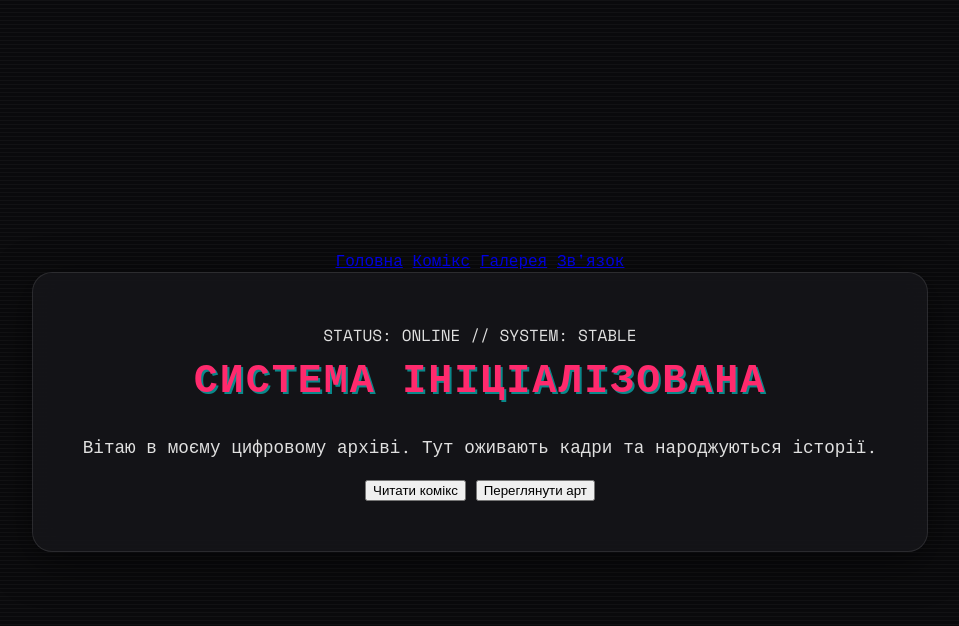
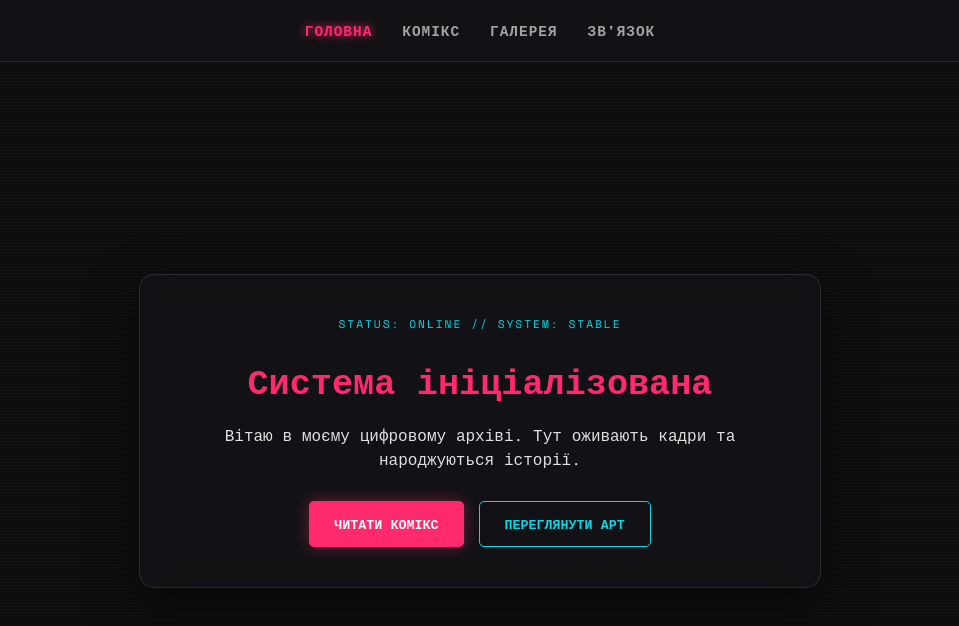
Before and after one commit to Ruslan-Ukraina/TNBR, a plain HTML site: page index.html in a window 1280 px wide. Shown: the whole page, without its empty margins (160-1119 px from the left). Drawn offline with nearby package versions, Linux system fonts and the light colour scheme.

Commit message:
Update style.css

```diff
--- a/style.css
+++ b/style.css
@@ -1,10 +1,11 @@
 @import url('https://fonts.googleapis.com/css2?family=Space+Mono:ital,wght@0,400;0,700;1,400&display=swap');
 
 :root {
-    --bg-color: #0a0a0c;
+    --bg-color: #0d0d0f;
     --text-color: #e0e0e0;
-    --accent-color: #ff2a6d; /* Рожевий неоновий акцент */
-    --scanline-color: rgba(255, 255, 255, 0.03);
+    --accent-color: #ff2a6d;
+    --secondary-accent: #05d9e8;
+    --glass: rgba(20, 20, 25, 0.7);
 }
 
 body {
@@ -12,40 +13,114 @@ body {
     background-color: var(--bg-color);
     color: var(--text-color);
     font-family: 'Space Mono', monospace;
-    /* Ефект CRT-монітора (легкі смуги на фоні) */
-    background-image: linear-gradient(var(--scanline-color) 1px, transparent 1px);
-    background-size: 100% 4px;
+    background-image: linear-gradient(rgba(255, 255, 255, 0.02) 1px, transparent 1px);
+    background-size: 100% 3px;
     display: flex;
     flex-direction: column;
-    align-items: center;
-    justify-content: center;
     min-height: 100vh;
 }
 
-/* Ефект матового скла */
+/* Навігація */
+.main-nav {
+    display: flex;
+    justify-content: center;
+    gap: 30px;
+    padding: 20px;
+    background: var(--glass);
+    backdrop-filter: blur(10px);
+    border-bottom: 1px solid rgba(255, 255, 255, 0.1);
+    position: sticky;
+    top: 0;
+    z-index: 100;
+}
+
+.nav-link {
+    text-decoration: none;
+    color: var(--text-color);
+    font-weight: bold;
+    text-transform: uppercase;
+    font-size: 0.9em;
+    letter-spacing: 1px;
+    transition: 0.3s;
+    opacity: 0.7;
+}
+
+.nav-link:hover, .nav-link.active {
+    opacity: 1;
+    color: var(--accent-color);
+    text-shadow: 0 0 8px var(--accent-color);
+}
+
+/* Контент */
+main {
+    flex: 1;
+    display: flex;
+    align-items: center;
+    justify-content: center;
+    padding: 20px;
+}
+
 .glass-panel {
-    background: rgba(25, 25, 30, 0.6);
-    backdrop-filter: blur(12px);
-    -webkit-backdrop-filter: blur(12px);
+    background: var(--glass);
+    backdrop-filter: blur(15px);
     border: 1px solid rgba(255, 255, 255, 0.1);
-    padding: 50px;
-    border-radius: 20px;
+    padding: 40px;
+    border-radius: 15px;
     text-align: center;
-    box-shadow: 0 10px 40px rgba(0, 0, 0, 0.5);
-    max-width: 90%;
+    box-shadow: 0 20px 50px rgba(0,0,0,0.5);
+    max-width: 600px;
+}
+
+.status-bar {
+    font-size: 0.7em;
+    color: var(--secondary-accent);
+    margin-bottom: 20px;
+    letter-spacing: 2px;
 }
 
 h1 {
+    font-size: 2.2em;
+    margin-bottom: 15px;
     color: var(--accent-color);
-    text-transform: uppercase;
-    letter-spacing: 2px;
-    font-size: 2.5em;
-    margin-top: 0;
-    /* Легкий 3D/Глітч ефект для тексту */
-    text-shadow: 2px 2px 0px rgba(0, 255, 255, 0.5);
 }
 
-p {
-    font-size: 1.1em;
-    line-height: 1.5;
+/* Кнопки */
+.buttons-row {
+    display: flex;
+    gap: 15px;
+    justify-content: center;
+    margin-top: 30px;
 }
+
+button {
+    padding: 12px 25px;
+    border: none;
+    border-radius: 5px;
+    font-family: 'Space Mono', monospace;
+    font-weight: bold;
+    cursor: pointer;
+    transition: 0.3s;
+    text-transform: uppercase;
+}
+
+.primary-btn {
+    background: var(--accent-color);
+    color: white;
+    box-shadow: 0 0 15px rgba(255, 42, 109, 0.4);
+}
+
+.primary-btn:hover {
+    transform: translateY(-3px);
+    box-shadow: 0 0 25px rgba(255, 42, 109, 0.6);
+}
+
+.secondary-btn {
+    background: transparent;
+    color: var(--secondary-accent);
+    border: 1px solid var(--secondary-accent);
+}
+
+.secondary-btn:hover {
+    background: var(--secondary-accent);
+    color: black;
+}
```
